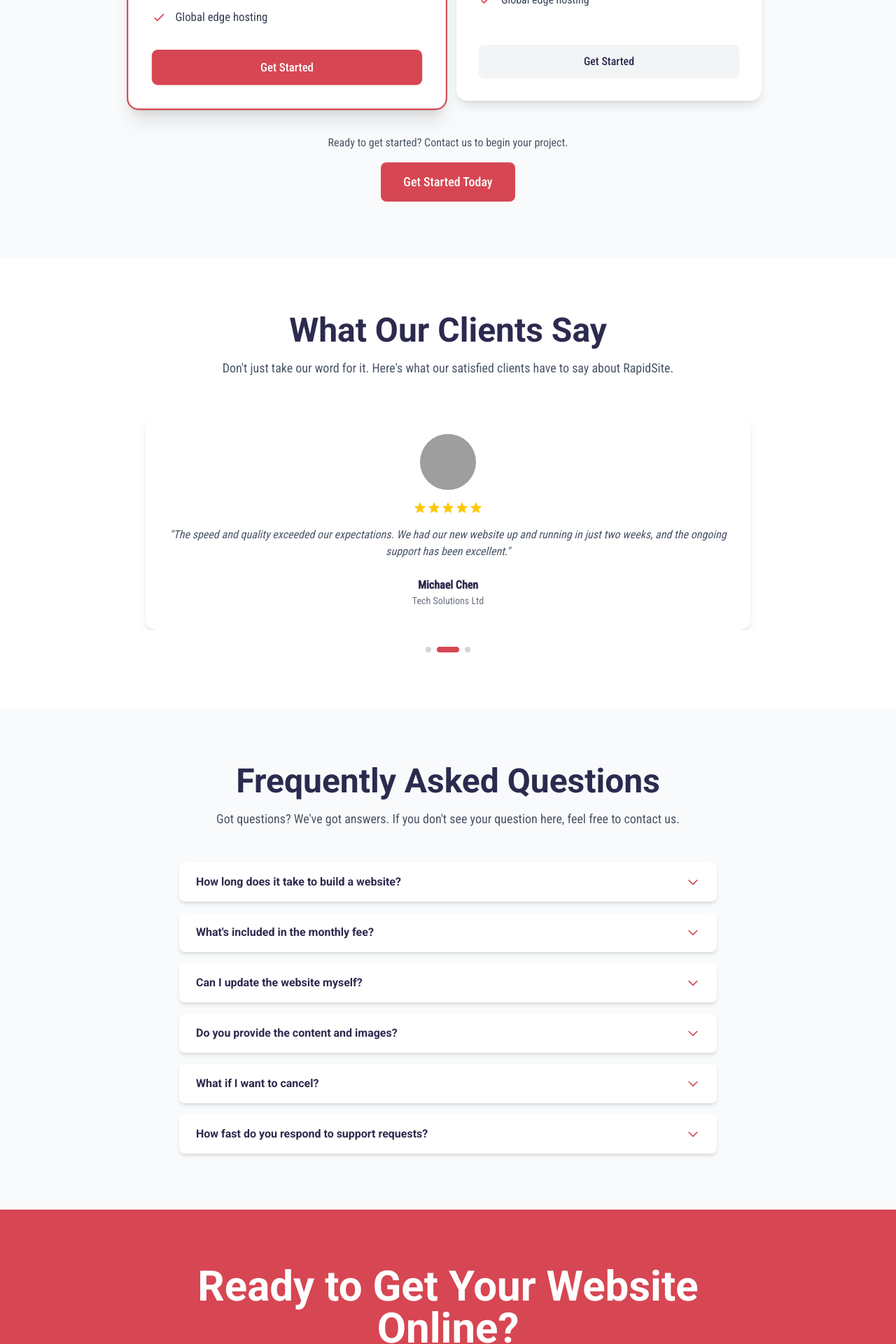
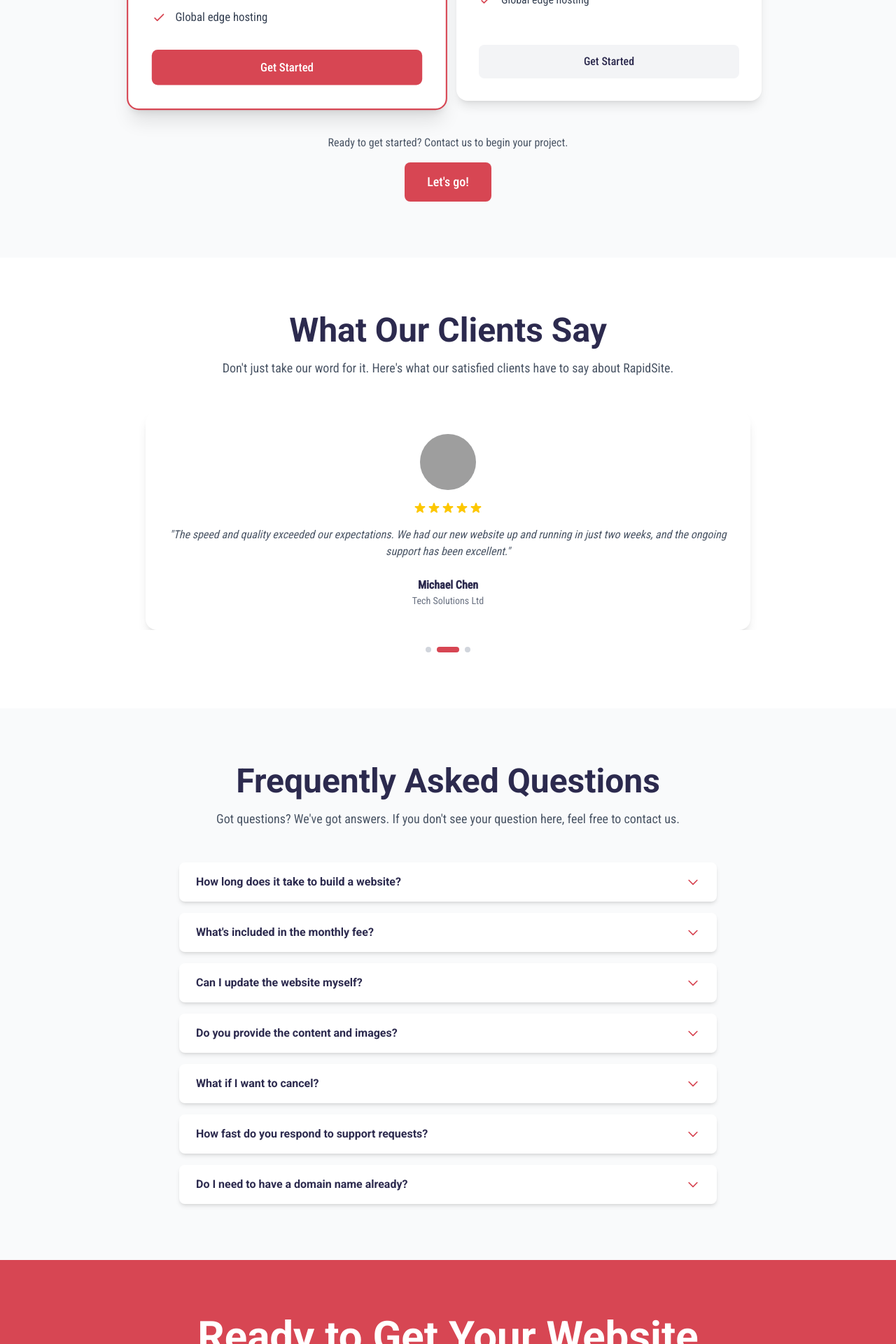
Before and after one commit to NexabyteUK/rapidsite, a React (Vite) app: page / in a window 1280 px wide. Shown: the part 2572-4492 px from the top of the page at 70% size. Built offline with nearby package versions, Linux system fonts and the light colour scheme; grey boxes are pictures that could not be loaded.

Commit message:
🔧 chore: add domain FAQ and correct pricing compliance
- Add domain name FAQ to clarify expectations and offer assistance
- Remove VAT disclaimer for non-VAT registered business compliance
- Update pricing section button text to match brand voice
- Fix login page logo to use standard variant

```diff
--- a/src/components/sections/FAQSection.tsx
+++ b/src/components/sections/FAQSection.tsx
@@ -24,6 +24,10 @@ const faqItems = [
   {
     question: "How fast do you respond to support requests?",
     answer: "Within 48 hours for all support queries. Need faster response? Our Priority Support add-on gets you replies within 24 hours for £19/month."
+  },
+  {
+    question: "Do I need to have a domain name already?",
+    answer: "Most of our clients already have their domain sorted, but if you don't have one yet, no worries - we're happy to help you get the right one. Just let us know and we'll point you in the right direction."
   }
 ]
 
--- a/src/components/sections/PricingSection.tsx
+++ b/src/components/sections/PricingSection.tsx
@@ -53,7 +53,7 @@ const PricingSection = () => {
           Ready to get started? Contact us to begin your project.
         </p>
         <Button as="link" href="/contact" size="lg">
-          Get Started Today
+          Let's go!
         </Button>
       </div>
     </Section>
--- a/src/pages/PricingPage.tsx
+++ b/src/pages/PricingPage.tsx
@@ -98,7 +98,7 @@ const PricingPage: React.FC = () => {
 
         <div className="text-center mb-16">
           <p className="font-body text-gray-600 mb-4">
-            Prices exclude VAT. 12-month minimum, then month-to-month.
+            12-month minimum, then month-to-month.
           </p>
           <Button as="link" href="/contact" size="lg">
             Let's Get Started
--- a/src/pages/auth/LoginPage.tsx
+++ b/src/pages/auth/LoginPage.tsx
@@ -33,7 +33,7 @@ const LoginPage: React.FC = () => {
           <div className="text-center mb-8">
             <Link to="/" className="inline-block">
               <img
-                src="/rapidsite-logo-white.png"
+                src="/rapidsite-logo.png"
                 alt="RapidSite"
                 className="h-16 w-auto mx-auto"
               />
```
